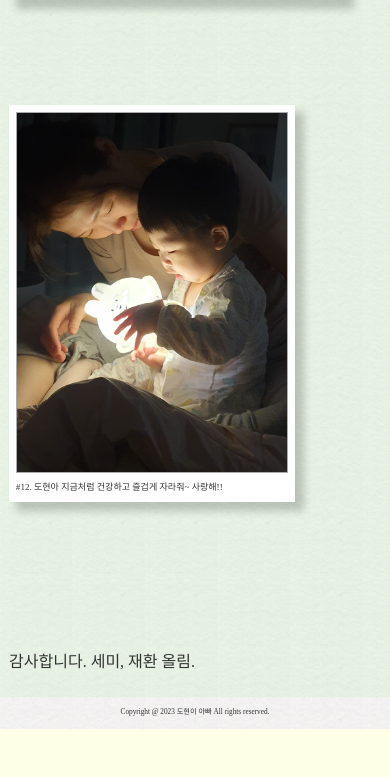
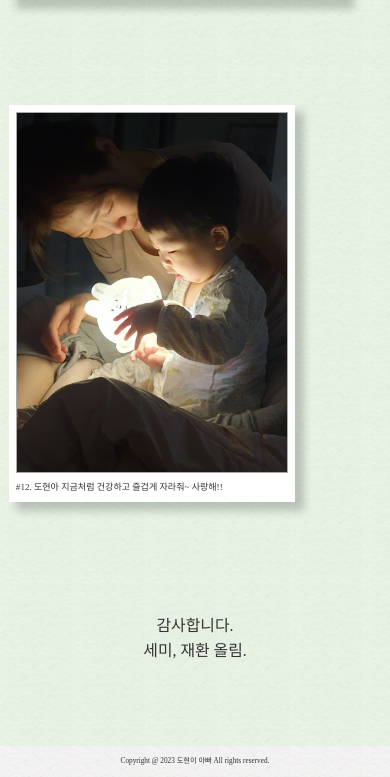
Before and after one commit to sjkjh2/dohyun-first-birthday, a plain HTML site: page index.html in a window 390 px wide. Shown: the part 6174-6951 px from the top of the page. Before the commit the page ends 6903 px from the top, so only its background shows below. Drawn offline with nearby package versions, Linux system fonts and the light colour scheme; a web font is replaced by a local one.

Commit message:
Add files via upload

```diff
--- a/resources/css/main.css
+++ b/resources/css/main.css
@@ -56,7 +56,7 @@ ul, ol {list-style:none;}
 .history__pic-box09 {height:900px;}
 .history__pic-box10 {height:700px;}
 .history__pic-box11 {height:1000px;}
-.history__pic-box12 {height:1200px;}
+.history__pic-box12 {height:1070px;}
 .history__pic01 img {width:710px;}
 .history__pic02 img {width:530px;}
 .history__pic03 img {width:400px;}
@@ -69,6 +69,10 @@ ul, ol {list-style:none;}
 .history__pic10 img {width:580px;}
 .history__pic11 img {width:710px;}
 .history__pic12 img {width:600px;}
+
+.last {height:200px; margin-top:50px;}
+.last-txt {font-size:35px; text-align:center;}
+.last-txt__name {display:block; font-size:35px;}
 
 .obj {position:absolute;}
 .obj img {width:100%;}
@@ -85,6 +89,7 @@ ul, ol {list-style:none;}
 .obj11 {right:30px; top:340px; width:138px; height:270px;}
 .obj12 {left:0; top:0; width:185px; height:163px;}
 .obj13 {left:10px; top:450px; width:133px; height:258px;}
+.obj13.mo {display:none;}
 
 
 .footer {display:flex; height:70px; background:url(../img/footer_bg.jpg) repeat left top / 160px 160px; font-size:16px; text-align:center; align-items:center; justify-content:center;}
@@ -128,7 +133,7 @@ ul, ol {list-style:none;}
     .history__pic-box09 {height:104.6512vw;}
     .history__pic-box10 {height:81.3953vw;}
     .history__pic-box11 {height:116.2791vw;}
-    .history__pic-box12 {height:139.5349vw;}
+    .history__pic-box12 {height:124.4186vw;}
     .history__pic01 img {width:82.5581vw;}
     .history__pic02 img {width:61.6279vw;}
     .history__pic03 img {width:46.5116vw;}
@@ -142,6 +147,10 @@ ul, ol {list-style:none;}
     .history__pic11 img {width:82.5581vw;}
     .history__pic12 img {width:69.7674vw;}
 
+    .last {height:28.2558vw; margin-top:5.8140vw;}
+    .last-txt {font-size:4.0698vw;}
+    .last-txt__name {font-size:4.0698vw;}
+
     .obj01 {left:2.9070vw; top:-5.8140vw; width:31.1628vw; height:31.7442vw;}
     .obj02 {right:-2.3256vw; top:18.6047vw; width:20.1163vw; height:28.1395vw;}
     .obj03 {left:-4.6512vw; top:58.1395vw; width:36.9767vw; height:19.3023vw;}
@@ -154,7 +163,9 @@ ul, ol {list-style:none;}
     .obj10 {right:1.1628vw; top:46.5116vw; width:23.1395vw; height:21.7442vw;}
     .obj11 {right:3.4884vw; top:39.5349vw; width:16.0465vw; height:31.3953vw;}
     .obj12 {left:0; top:0; width:21.5116vw; height:18.9535vw;}
-    .obj13 {left:1.1628vw; top:52.3256vw; width:15.4651vw; height:30.0000vw;}
+    .obj13 {left:1.1628vw; top:52.3256vw; width:13.4651vw; height:28vw;}
+    .obj13 {display:none;}
+    .obj13.mo {display:block;}
 
     .footer {position:relative; z-index:10; height:8.1395vw; background-size:18.6047vw 18.6047vw; font-size:1.8605vw;}
 }
```
